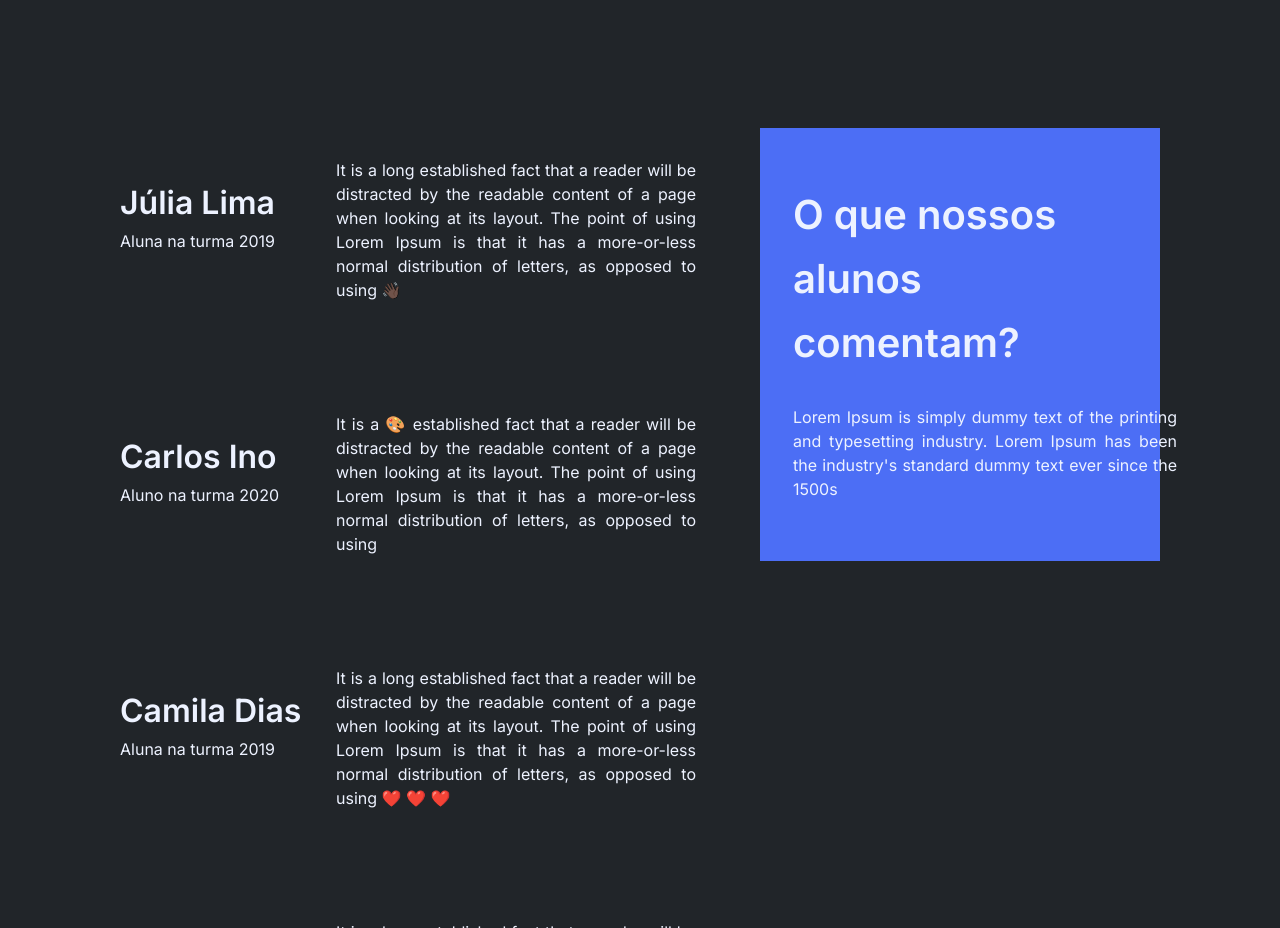
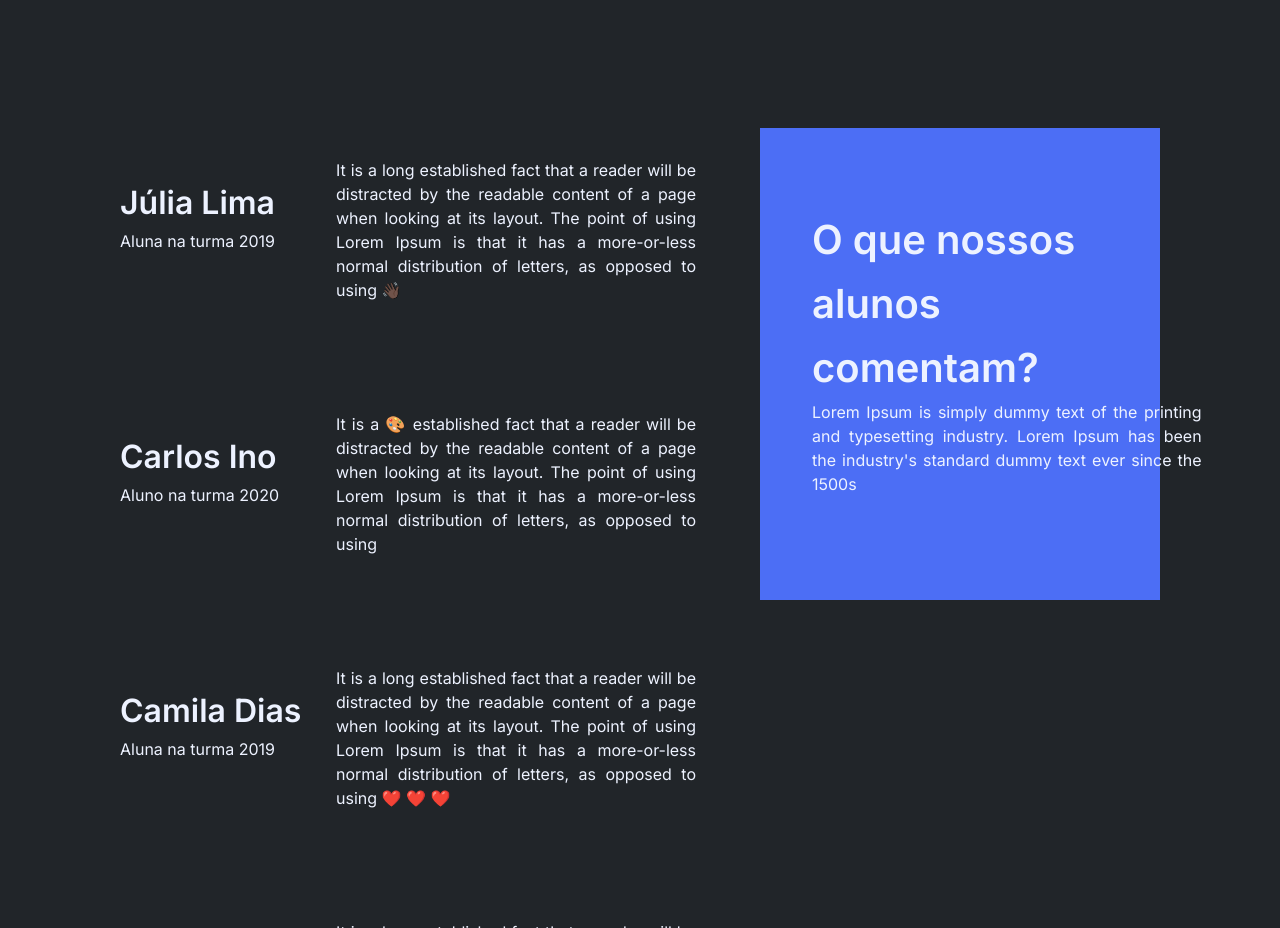
Before and after one commit to alex-gsone/site-institucional-generico-alex, a plain HTML site: page index.html in a window 1280 px wide. Shown: the part 1920-2848 px from the top of the page. Drawn offline with Linux system fonts and the light colour scheme.

Commit message:
Update index.css

```diff
--- a/src/styles/index.css
+++ b/src/styles/index.css
@@ -110,13 +110,23 @@ body {
     top: 140px;
     z-index: 0;
 
+    width: Fill (493.6px)px;
+    height: Hug (443px)px;
+    padding: 80px 52px 80px 52px;
+    gap: 35px;
+    opacity: 0px;
+
+
 
 }
 .coments_p_right{
-    width: 24em;
+    width: 389.6px;
+    height: 120px;
+    gap: 0px;
+    opacity: 0px;
+
     text-align: justify;
-    padding-bottom:1em ;
-    padding-top: 30px;
+
 }
 
 .coments_container{
```
